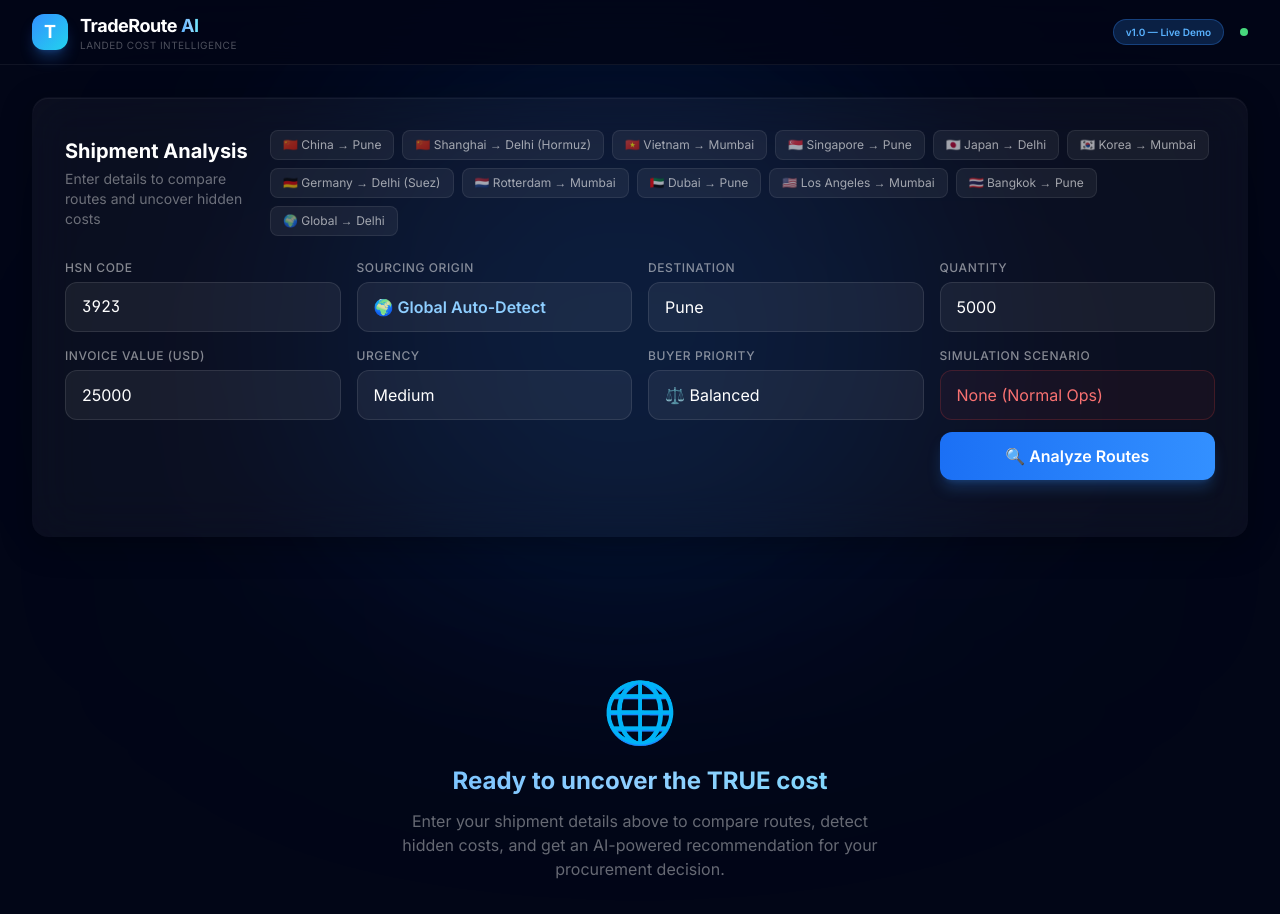
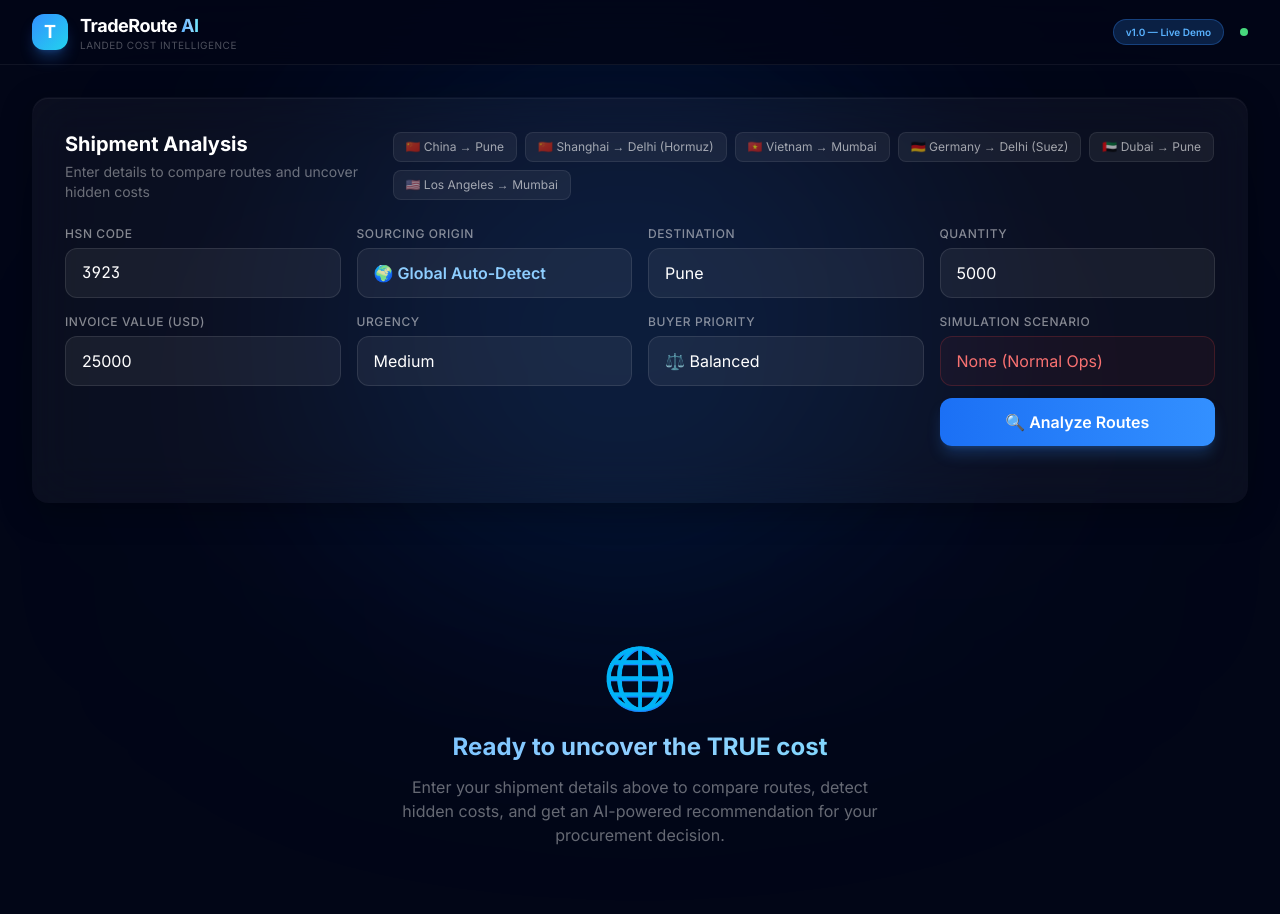
Before and after one commit to coolss21/traderoute_ai, a Next.js app in the folder frontend/: page / in a window 1280 px wide. Shown: the top 914 px of the page. Built offline with nearby package versions, Linux system fonts and the light colour scheme.

Commit message:
feat: 6 perfect global presets with high-fidelity mapping

```diff
--- a/frontend/src/components/InputForm.tsx
+++ b/frontend/src/components/InputForm.tsx
@@ -8,7 +8,6 @@ interface Props {
 }
 
 const PRESETS = [
-  // ── Asia → India ──────────────────────────────────────────────────────────
   {
     label: "🇨🇳 China → Pune",
     data: { hsn_code: "3923", origin: "China", destination: "Pune", quantity: 5000, invoice_value: 25000, urgency: "medium", buyer_priority: "balance" },
@@ -22,45 +21,16 @@ const PRESETS = [
     data: { hsn_code: "6110", origin: "Vietnam", destination: "Mumbai", quantity: 12000, invoice_value: 55000, urgency: "low", buyer_priority: "cost" },
   },
   {
-    label: "🇸🇬 Singapore → Pune",
-    data: { hsn_code: "8471", origin: "Singapore", destination: "Pune", quantity: 2000, invoice_value: 80000, urgency: "high", buyer_priority: "speed" },
-  },
-  {
-    label: "🇯🇵 Japan → Delhi",
-    data: { hsn_code: "8703", origin: "Japan", destination: "Delhi", quantity: 500, invoice_value: 350000, urgency: "high", buyer_priority: "speed" },
-  },
-  {
-    label: "🇰🇷 Korea → Mumbai",
-    data: { hsn_code: "8542", origin: "Korea", destination: "Mumbai", quantity: 1000, invoice_value: 120000, urgency: "medium", buyer_priority: "balance" },
-  },
-  // ── Europe → India ─────────────────────────────────────────────────────────
-  {
     label: "🇩🇪 Germany → Delhi (Suez)",
     data: { hsn_code: "8429", origin: "Germany", destination: "Delhi", quantity: 20, invoice_value: 500000, urgency: "low", buyer_priority: "cost" },
   },
   {
-    label: "🇳🇱 Rotterdam → Mumbai",
-    data: { hsn_code: "2710", origin: "Rotterdam", destination: "Mumbai", quantity: 50000, invoice_value: 180000, urgency: "medium", buyer_priority: "cost" },
+    label: "🇦🇪 Dubai → Pune",
+    data: { hsn_code: "7108", origin: "Dubai", destination: "Pune", quantity: 200, invoice_value: 90000, urgency: "high", buyer_priority: "balance" },
   },
-  // ── Middle East → India ────────────────────────────────────────────────────
-  {
-    label: "🇦🇪 Dubai → Pune",
-    data: { hsn_code: "7108", origin: "Dubai", destination: "Pune", quantity: 200, invoice_value: 900000, urgency: "critical", buyer_priority: "speed" },
-  },
-  // ── USA → India ────────────────────────────────────────────────────────────
   {
     label: "🇺🇸 Los Angeles → Mumbai",
     data: { hsn_code: "8471", origin: "Los Angeles", destination: "Mumbai", quantity: 3000, invoice_value: 250000, urgency: "high", buyer_priority: "balance" },
-  },
-  // ── Southeast Asia → India ─────────────────────────────────────────────────
-  {
-    label: "🇹🇭 Bangkok → Pune",
-    data: { hsn_code: "4011", origin: "Bangkok", destination: "Pune", quantity: 8000, invoice_value: 40000, urgency: "medium", buyer_priority: "cost" },
-  },
-  // ── Auto-Detect ────────────────────────────────────────────────────────────
-  {
-    label: "🌍 Global → Delhi",
-    data: { hsn_code: "8517", origin: "Global Auto-Detect", destination: "Delhi", quantity: 2000, invoice_value: 150000, urgency: "high", buyer_priority: "speed" },
   },
 ];
 
@@ -159,27 +129,12 @@ export default function InputForm({ onSubmit, loading }: Props) {
               className="select-field text-brand-300 font-semibold"
             >
               <option value="Global Auto-Detect">🌍 Global Auto-Detect</option>
-              <optgroup label="East Asia">
-                <option value="China">🇨🇳 China (Shenzhen)</option>
-                <option value="Shanghai">🇨🇳 Shanghai</option>
-                <option value="Japan">🇯🇵 Japan (Tokyo)</option>
-                <option value="Korea">🇰🇷 South Korea (Seoul)</option>
-              </optgroup>
-              <optgroup label="Southeast Asia">
-                <option value="Vietnam">🇻🇳 Vietnam (Ho Chi Minh)</option>
-                <option value="Bangkok">🇹🇭 Thailand (Bangkok)</option>
-                <option value="Singapore">🇸🇬 Singapore</option>
-              </optgroup>
-              <optgroup label="Europe">
-                <option value="Germany">🇩🇪 Germany (Hamburg)</option>
-                <option value="Rotterdam">🇳🇱 Netherlands (Rotterdam)</option>
-              </optgroup>
-              <optgroup label="Middle East">
-                <option value="Dubai">🇦🇪 UAE (Dubai)</option>
-              </optgroup>
-              <optgroup label="Americas">
-                <option value="Los Angeles">🇺🇸 USA (Los Angeles)</option>
-              </optgroup>
+              <option value="China">🇨🇳 China (Shenzhen)</option>
+              <option value="Shanghai">🇨🇳 Shanghai</option>
+              <option value="Vietnam">🇻🇳 Vietnam</option>
+              <option value="Germany">🇩🇪 Germany (Hamburg)</option>
+              <option value="Dubai">🇦🇪 Dubai</option>
+              <option value="Los Angeles">🇺🇸 Los Angeles</option>
             </select>
           </div>
           <div>
--- a/frontend/src/lib/route-engine.ts
+++ b/frontend/src/lib/route-engine.ts
@@ -55,7 +55,7 @@ function getSeaMumbaiPath(originCity: string, dest: string): string[] {
     case "europe":
       return [originCity, "Suez Canal", "Strait of Hormuz", "JNPT Mumbai", dest];
     case "usa":
-      return [originCity, "Malacca Strait", "Strait of Hormuz", "JNPT Mumbai", dest];
+      return [originCity, "Pacific Ocean", "Malacca Strait", "Strait of Hormuz", "JNPT Mumbai", dest];
     case "middle_east":
       return [originCity, "Strait of Hormuz", "JNPT Mumbai", dest];
     case "japan_korea":
@@ -71,7 +71,7 @@ function getSeaChennaiPath(originCity: string, dest: string): string[] {
     case "europe":
       return [originCity, "Suez Canal", "Bay of Bengal", "Chennai Port", dest];
     case "usa":
-      return [originCity, "Malacca Strait", "Bay of Bengal", "Chennai Port", dest];
+      return [originCity, "Pacific Ocean", "Malacca Strait", "Bay of Bengal", "Chennai Port", dest];
     case "middle_east":
       return [originCity, "Strait of Hormuz", "Bay of Bengal", "Chennai Port", dest];
     case "japan_korea":
```
